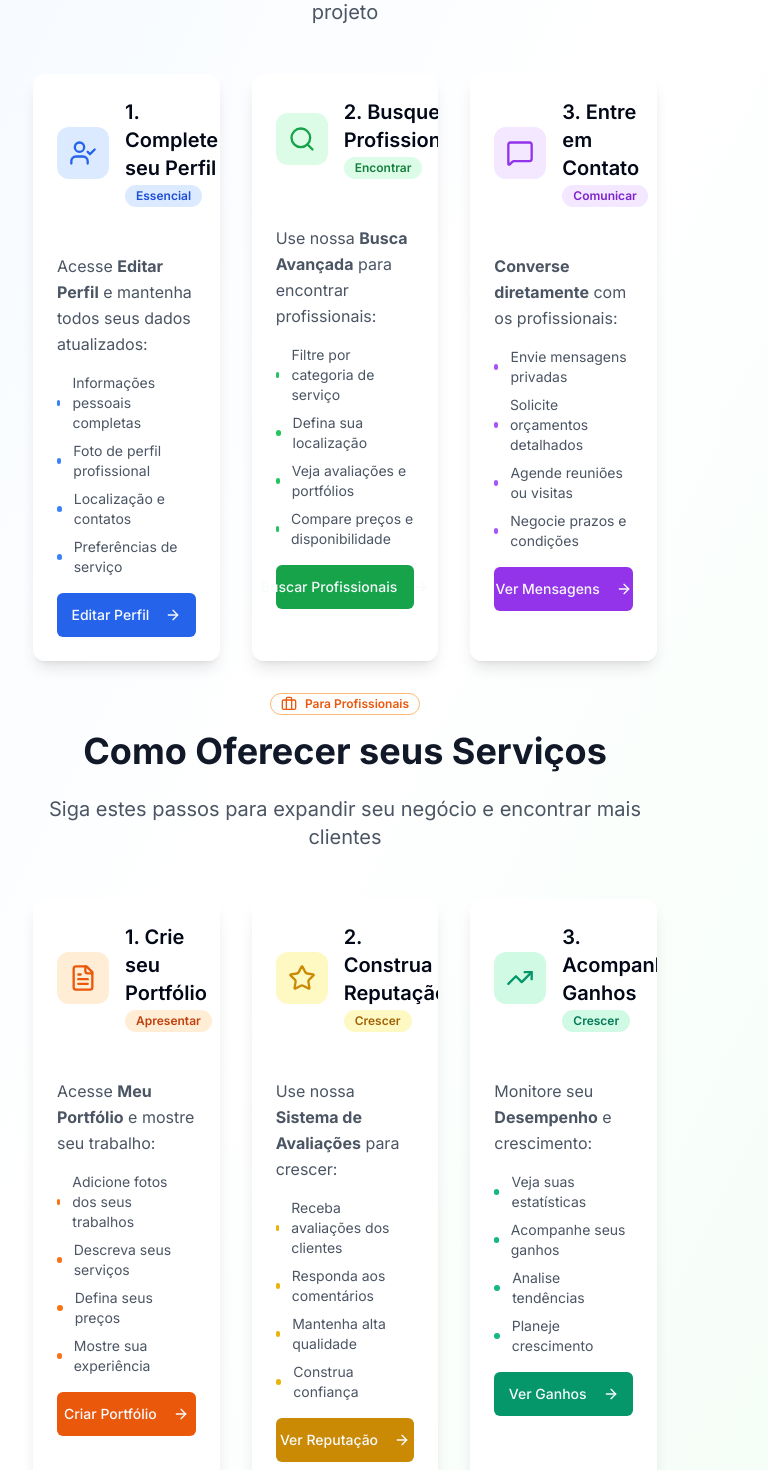
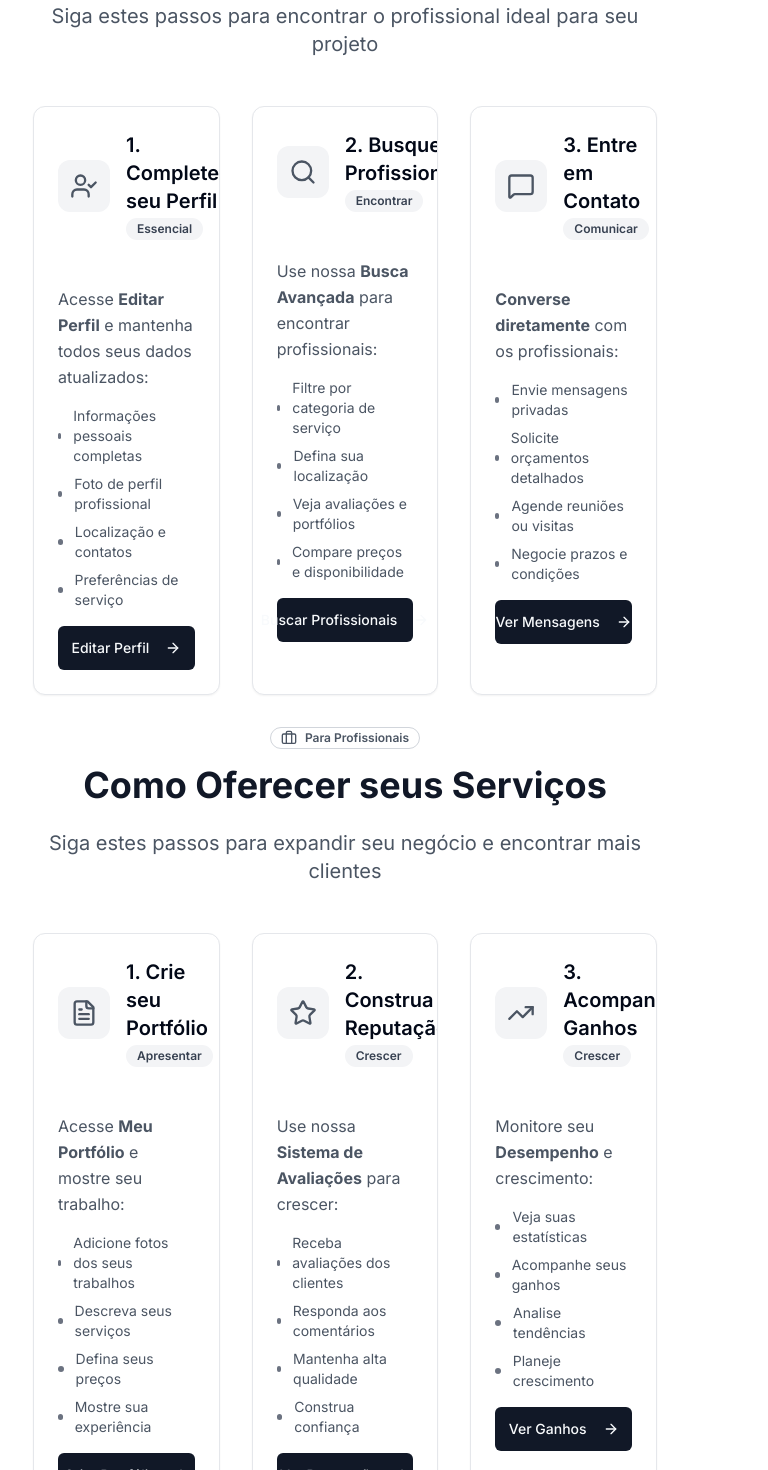
Before and after one commit to fabianoschmits/ConfiLar, a Next.js app: page /home in a window 1280 px wide. Shown: the part 660-2130 px from the top of the page, without its empty margins (295-1063 px from the left). Built offline with nearby package versions, Linux system fonts and the light colour scheme.

Commit message:
feat: simplificar design da página home - menos colorida e cards maiores no desktop

```diff
--- a/src/app/home/page.tsx
+++ b/src/app/home/page.tsx
@@ -29,12 +29,12 @@ export default function HomePage() {
 
   return (
     <MainLayout>
-      <div className="min-h-screen bg-gradient-to-br from-blue-50 via-white to-green-50">
+      <div className="min-h-screen bg-white">
         <ResponsiveContainer spacing="lg" maxWidth="2xl">
           {/* Header */}
-          <div className="text-center py-8 lg:py-12">
-            <div className="bg-white/80 backdrop-blur-sm border border-blue-200 rounded-2xl p-8 lg:p-12 shadow-lg">
-              <Badge variant="outline" className="mb-6 text-blue-600 border-blue-300">
+          <div className="text-center py-12 lg:py-16">
+            <div className="bg-gray-50 border border-gray-200 rounded-xl p-8 lg:p-12">
+              <Badge variant="outline" className="mb-6 text-gray-600 border-gray-300">
                 <Users className="h-4 w-4 mr-2" />
                 Plataforma ConfiLar
               </Badge>
@@ -51,7 +51,7 @@ export default function HomePage() {
           {/* Seção: Para Clientes */}
           <section className="mb-16">
             <div className="text-center mb-12">
-              <Badge variant="outline" className="mb-4 text-green-600 border-green-300">
+              <Badge variant="outline" className="mb-4 text-gray-600 border-gray-300">
                 <Users className="h-4 w-4 mr-2" />
                 Para Clientes
               </Badge>
@@ -63,15 +63,15 @@ export default function HomePage() {
 
             <div className="grid gap-8 md:grid-cols-2 lg:grid-cols-3 max-w-7xl mx-auto">
               {/* Passo 1 */}
-              <Card className="relative overflow-hidden border-0 shadow-lg hover:shadow-xl transition-all duration-300 bg-white/90 backdrop-blur-sm">
+              <Card className="relative overflow-hidden border border-gray-200 shadow-sm hover:shadow-md transition-all duration-300 bg-white">
                 <CardHeader className="pb-4">
                   <div className="flex items-center space-x-4">
-                    <div className="bg-blue-100 p-3 rounded-xl">
-                      <UserCheck className="h-7 w-7 text-blue-600" />
+                    <div className="bg-gray-100 p-3 rounded-xl">
+                      <UserCheck className="h-7 w-7 text-gray-600" />
                     </div>
                     <div>
                       <CardTitle className="text-xl">1. Complete seu Perfil</CardTitle>
-                      <Badge variant="secondary" className="text-xs bg-blue-100 text-blue-700">Essencial</Badge>
+                      <Badge variant="secondary" className="text-xs bg-gray-100 text-gray-700">Essencial</Badge>
                     </div>
                   </div>
                 </CardHeader>
@@ -81,25 +81,25 @@ export default function HomePage() {
                   </p>
                   <ul className="text-sm space-y-2 text-gray-600">
                     <li className="flex items-center">
-                      <div className="w-1.5 h-1.5 bg-blue-500 rounded-full mr-3"></div>
+                      <div className="w-1.5 h-1.5 bg-gray-500 rounded-full mr-3"></div>
                       Informações pessoais completas
                     </li>
                     <li className="flex items-center">
-                      <div className="w-1.5 h-1.5 bg-blue-500 rounded-full mr-3"></div>
+                      <div className="w-1.5 h-1.5 bg-gray-500 rounded-full mr-3"></div>
                       Foto de perfil profissional
                     </li>
                     <li className="flex items-center">
-                      <div className="w-1.5 h-1.5 bg-blue-500 rounded-full mr-3"></div>
+                      <div className="w-1.5 h-1.5 bg-gray-500 rounded-full mr-3"></div>
                       Localização e contatos
                     </li>
                     <li className="flex items-center">
-                      <div className="w-1.5 h-1.5 bg-blue-500 rounded-full mr-3"></div>
+                      <div className="w-1.5 h-1.5 bg-gray-500 rounded-full mr-3"></div>
                       Preferências de serviço
                     </li>
                   </ul>
                   <Button
                     onClick={() => handleNavigateTo('/perfil')}
-                    className="w-full bg-blue-600 hover:bg-blue-700"
+                    className="w-full bg-gray-900 hover:bg-gray-800"
                     size="lg"
                   >
                     Editar Perfil
@@ -109,15 +109,15 @@ export default function HomePage() {
               </Card>
 
               {/* Passo 2 */}
-              <Card className="relative overflow-hidden border-0 shadow-lg hover:shadow-xl transition-all duration-300 bg-white/90 backdrop-blur-sm">
+              <Card className="relative overflow-hidden border border-gray-200 shadow-sm hover:shadow-md transition-all duration-300 bg-white">
                 <CardHeader className="pb-4">
                   <div className="flex items-center space-x-4">
-                    <div className="bg-green-100 p-3 rounded-xl">
-                      <Search className="h-7 w-7 text-green-600" />
+                    <div className="bg-gray-100 p-3 rounded-xl">
+                      <Search className="h-7 w-7 text-gray-600" />
                     </div>
                     <div>
                       <CardTitle className="text-xl">2. Busque Profissionais</CardTitle>
-                      <Badge variant="secondary" className="text-xs bg-green-100 text-green-700">Encontrar</Badge>
+                      <Badge variant="secondary" className="text-xs bg-gray-100 text-gray-700">Encontrar</Badge>
                     </div>
                   </div>
                 </CardHeader>
@@ -127,25 +127,25 @@ export default function HomePage() {
                   </p>
                   <ul className="text-sm space-y-2 text-gray-600">
                     <li className="flex items-center">
-                      <div className="w-1.5 h-1.5 bg-green-500 rounded-full mr-3"></div>
+                      <div className="w-1.5 h-1.5 bg-gray-500 rounded-full mr-3"></div>
                       Filtre por categoria de serviço
                     </li>
                     <li className="flex items-center">
-                      <div className="w-1.5 h-1.5 bg-green-500 rounded-full mr-3"></div>
+                      <div className="w-1.5 h-1.5 bg-gray-500 rounded-full mr-3"></div>
                       Defina sua localização
                     </li>
                     <li className="flex items-center">
-                      <div className="w-1.5 h-1.5 bg-green-500 rounded-full mr-3"></div>
+                      <div className="w-1.5 h-1.5 bg-gray-500 rounded-full mr-3"></div>
                       Veja avaliações e portfólios
                     </li>
                     <li className="flex items-center">
-                      <div className="w-1.5 h-1.5 bg-green-500 rounded-full mr-3"></div>
+                      <div className="w-1.5 h-1.5 bg-gray-500 rounded-full mr-3"></div>
                       Compare preços e disponibilidade
                     </li>
                   </ul>
                   <Button
                     onClick={() => handleNavigateTo('/buscar')}
-                    className="w-full bg-green-600 hover:bg-green-700"
+                    className="w-full bg-gray-900 hover:bg-gray-800"
                     size="lg"
                   >
                     Buscar Profissionais
@@ -155,15 +155,15 @@ export default function HomePage() {
               </Card>
 
               {/* Passo 3 */}
-              <Card className="relative overflow-hidden border-0 shadow-lg hover:shadow-xl transition-all duration-300 bg-white/90 backdrop-blur-sm">
+              <Card className="relative overflow-hidden border border-gray-200 shadow-sm hover:shadow-md transition-all duration-300 bg-white">
                 <CardHeader className="pb-4">
                   <div className="flex items-center space-x-4">
-                    <div className="bg-purple-100 p-3 rounded-xl">
-                      <MessageSquare className="h-7 w-7 text-purple-600" />
+                    <div className="bg-gray-100 p-3 rounded-xl">
+                      <MessageSquare className="h-7 w-7 text-gray-600" />
                     </div>
                     <div>
                       <CardTitle className="text-xl">3. Entre em Contato</CardTitle>
-                      <Badge variant="secondary" className="text-xs bg-purple-100 text-purple-700">Comunicar</Badge>
+                      <Badge variant="secondary" className="text-xs bg-gray-100 text-gray-700">Comunicar</Badge>
                     </div>
                   </div>
                 </CardHeader>
@@ -173,25 +173,25 @@ export default function HomePage() {
                   </p>
                   <ul className="text-sm space-y-2 text-gray-600">
                     <li className="flex items-center">
-                      <div className="w-1.5 h-1.5 bg-purple-500 rounded-full mr-3"></div>
+                      <div className="w-1.5 h-1.5 bg-gray-500 rounded-full mr-3"></div>
                       Envie mensagens privadas
                     </li>
                     <li className="flex items-center">
-                      <div className="w-1.5 h-1.5 bg-purple-500 rounded-full mr-3"></div>
+                      <div className="w-1.5 h-1.5 bg-gray-500 rounded-full mr-3"></div>
                       Solicite orçamentos detalhados
                     </li>
                     <li className="flex items-center">
-                      <div className="w-1.5 h-1.5 bg-purple-500 rounded-full mr-3"></div>
+                      <div className="w-1.5 h-1.5 bg-gray-500 rounded-full mr-3"></div>
                       Agende reuniões ou visitas
                     </li>
                     <li className="flex items-center">
-                      <div className="w-1.5 h-1.5 bg-purple-500 rounded-full mr-3"></div>
+                      <div className="w-1.5 h-1.5 bg-gray-500 rounded-full mr-3"></div>
                       Negocie prazos e condições
                     </li>
                   </ul>
                   <Button
                     onClick={() => handleNavigateTo('/mensagens')}
-                    className="w-full bg-purple-600 hover:bg-purple-700"
+                    className="w-full bg-gray-900 hover:bg-gray-800"
                     size="lg"
                   >
                     Ver Mensagens
@@ -205,7 +205,7 @@ export default function HomePage() {
           {/* Seção: Para Profissionais */}
           <section className="mb-16">
             <div className="text-center mb-12">
-              <Badge variant="outline" className="mb-4 text-orange-600 border-orange-300">
+              <Badge variant="outline" className="mb-4 text-gray-600 border-gray-300">
                 <Briefcase className="h-4 w-4 mr-2" />
                 Para Profissionais
               </Badge>
@@ -217,15 +217,15 @@ export default function HomePage() {
 
             <div className="grid gap-8 md:grid-cols-2 lg:grid-cols-3 max-w-7xl mx-auto">
               {/* Passo 1 */}
-              <Card className="relative overflow-hidden border-0 shadow-lg hover:shadow-xl transition-all duration-300 bg-white/90 backdrop-blur-sm">
+              <Card className="relative overflow-hidden border border-gray-200 shadow-sm hover:shadow-md transition-all duration-300 bg-white">
                 <CardHeader className="pb-4">
                   <div className="flex items-center space-x-4">
-                    <div className="bg-orange-100 p-3 rounded-xl">
-                      <FileText className="h-7 w-7 text-orange-600" />
+                    <div className="bg-gray-100 p-3 rounded-xl">
+                      <FileText className="h-7 w-7 text-gray-600" />
                     </div>
                     <div>
                       <CardTitle className="text-xl">1. Crie seu Portfólio</CardTitle>
-                      <Badge variant="secondary" className="text-xs bg-orange-100 text-orange-700">Apresentar</Badge>
+                      <Badge variant="secondary" className="text-xs bg-gray-100 text-gray-700">Apresentar</Badge>
                     </div>
                   </div>
                 </CardHeader>
@@ -235,25 +235,25 @@ export default function HomePage() {
                   </p>
                   <ul className="text-sm space-y-2 text-gray-600">
                     <li className="flex items-center">
-                      <div className="w-1.5 h-1.5 bg-orange-500 rounded-full mr-3"></div>
+                      <div className="w-1.5 h-1.5 bg-gray-500 rounded-full mr-3"></div>
                       Adicione fotos dos seus trabalhos
                     </li>
                     <li className="flex items-center">
-                      <div className="w-1.5 h-1.5 bg-orange-500 rounded-full mr-3"></div>
+                      <div className="w-1.5 h-1.5 bg-gray-500 rounded-full mr-3"></div>
                       Descreva seus serviços
                     </li>
                     <li className="flex items-center">
-                      <div className="w-1.5 h-1.5 bg-orange-500 rounded-full mr-3"></div>
+                      <div className="w-1.5 h-1.5 bg-gray-500 rounded-full mr-3"></div>
                       Defina seus preços
                     </li>
                     <li className="flex items-center">
-                      <div className="w-1.5 h-1.5 bg-orange-500 rounded-full mr-3"></div>
+                      <div className="w-1.5 h-1.5 bg-gray-500 rounded-full mr-3"></div>
                       Mostre sua experiência
                     </li>
                   </ul>
                   <Button
                     onClick={() => handleNavigateTo('/portfolio')}
-                    className="w-full bg-orange-600 hover:bg-orange-700"
+                    className="w-full bg-gray-900 hover:bg-gray-800"
                     size="lg"
                   >
                     Criar Portfólio
@@ -263,15 +263,15 @@ export default function HomePage() {
               </Card>
 
               {/* Passo 2 */}
-              <Card className="relative overflow-hidden border-0 shadow-lg hover:shadow-xl transition-all duration-300 bg-white/90 backdrop-blur-sm">
+              <Card className="relative overflow-hidden border border-gray-200 shadow-sm hover:shadow-md transition-all duration-300 bg-white">
                 <CardHeader className="pb-4">
                   <div className="flex items-center space-x-4">
-                    <div className="bg-yellow-100 p-3 rounded-xl">
-                      <Star className="h-7 w-7 text-yellow-600" />
+                    <div className="bg-gray-100 p-3 rounded-xl">
+                      <Star className="h-7 w-7 text-gray-600" />
                     </div>
                     <div>
                       <CardTitle className="text-xl">2. Construa Reputação</CardTitle>
-                      <Badge variant="secondary" className="text-xs bg-yellow-100 text-yellow-700">Crescer</Badge>
+                      <Badge variant="secondary" className="text-xs bg-gray-100 text-gray-700">Crescer</Badge>
                     </div>
                   </div>
                 </CardHeader>
@@ -281,25 +281,25 @@ export default function HomePage() {
                   </p>
                   <ul className="text-sm space-y-2 text-gray-600">
                     <li className="flex items-center">
-                      <div className="w-1.5 h-1.5 bg-yellow-500 rounded-full mr-3"></div>
+                      <div className="w-1.5 h-1.5 bg-gray-500 rounded-full mr-3"></div>
                       Receba avaliações dos clientes
                     </li>
                     <li className="flex items-center">
-                      <div className="w-1.5 h-1.5 bg-yellow-500 rounded-full mr-3"></div>
+                      <div className="w-1.5 h-1.5 bg-gray-500 rounded-full mr-3"></div>
                       Responda aos comentários
                     </li>
                     <li className="flex items-center">
-                      <div className="w-1.5 h-1.5 bg-yellow-500 rounded-full mr-3"></div>
+                      <div className="w-1.5 h-1.5 bg-gray-500 rounded-full mr-3"></div>
                       Mantenha alta qualidade
                     </li>
                     <li className="flex items-center">
-                      <div className="w-1.5 h-1.5 bg-yellow-500 rounded-full mr-3"></div>
+                      <div className="w-1.5 h-1.5 bg-gray-500 rounded-full mr-3"></div>
                       Construa confiança
                     </li>
                   </ul>
                   <Button
                     onClick={() => handleNavigateTo('/reputacao')}
-                    className="w-full bg-yellow-600 hover:bg-yellow-700"
+                    className="w-full bg-gray-900 hover:bg-gray-800"
                     size="lg"
                   >
                     Ver Reputação
@@ -309,15 +309,15 @@ export default function HomePage() {
               </Card>
 
               {/* Passo 3 */}
-              <Card className="relative overflow-hidden border-0 shadow-lg hover:shadow-xl transition-all duration-300 bg-white/90 backdrop-blur-sm">
+              <Card className="relative overflow-hidden border border-gray-200 shadow-sm hover:shadow-md transition-all duration-300 bg-white">
                 <CardHeader className="pb-4">
                   <div className="flex items-center space-x-4">
-                    <div className="bg-emerald-100 p-3 rounded-xl">
-                      <TrendingUp className="h-7 w-7 text-emerald-600" />
+                    <div className="bg-gray-100 p-3 rounded-xl">
+                      <TrendingUp className="h-7 w-7 text-gray-600" />
                     </div>
                     <div>
                       <CardTitle className="text-xl">3. Acompanhe Ganhos</CardTitle>
-                      <Badge variant="secondary" className="text-xs bg-emerald-100 text-emerald-700">Crescer</Badge>
+                      <Badge variant="secondary" className="text-xs bg-gray-100 text-gray-700">Crescer</Badge>
                     </div>
                   </div>
                 </CardHeader>
@@ -327,25 +327,25 @@ export default function HomePage() {
                   </p>
                   <ul className="text-sm space-y-2 text-gray-600">
                     <li className="flex items-center">
-                      <div className="w-1.5 h-1.5 bg-emerald-500 rounded-full mr-3"></div>
+                      <div className="w-1.5 h-1.5 bg-gray-500 rounded-full mr-3"></div>
                       Veja suas estatísticas
                     </li>
                     <li className="flex items-center">
-                      <div className="w-1.5 h-1.5 bg-emerald-500 rounded-full mr-3"></div>
+                      <div className="w-1.5 h-1.5 bg-gray-500 rounded-full mr-3"></div>
                       Acompanhe seus ganhos
                     </li>
                     <li className="flex items-center">
-                      <div className="w-1.5 h-1.5 bg-emerald-500 rounded-full mr-3"></div>
+                      <div className="w-1.5 h-1.5 bg-gray-500 rounded-full mr-3"></div>
                       Analise tendências
                     </li>
                     <li className="flex items-center">
-                      <div className="w-1.5 h-1.5 bg-emerald-500 rounded-full mr-3"></div>
+                      <div className="w-1.5 h-1.5 bg-gray-500 rounded-full mr-3"></div>
                       Planeje crescimento
                     </li>
                   </ul>
                   <Button
                     onClick={() => handleNavigateTo('/ganhos')}
-                    className="w-full bg-emerald-600 hover:bg-emerald-700"
+                    className="w-full bg-gray-900 hover:bg-gray-800"
                     size="lg"
                   >
                     Ver Ganhos
@@ -358,7 +358,7 @@ export default function HomePage() {
 
           {/* CTA Final */}
           <div className="text-center py-12">
-            <div className="bg-gradient-to-r from-blue-50 to-green-50 border border-blue-200 rounded-3xl p-12 shadow-lg">
+            <div className="bg-gray-50 border border-gray-200 rounded-2xl p-12 shadow-sm">
               <h3 className="text-3xl lg:text-4xl font-bold mb-6 text-gray-900">
                 Pronto para Começar?
               </h3>
@@ -369,7 +369,7 @@ export default function HomePage() {
                 <Button
                   onClick={() => handleNavigateTo('/buscar')}
                   size="lg"
-                  className="bg-blue-600 hover:bg-blue-700 text-lg px-8 py-3"
+                  className="bg-gray-900 hover:bg-gray-800 text-lg px-8 py-3"
                 >
                   Buscar Profissionais
                 </Button>
@@ -377,7 +377,7 @@ export default function HomePage() {
                   onClick={() => handleNavigateTo('/perfil')}
                   variant="outline"
                   size="lg"
-                  className="border-blue-300 text-blue-600 hover:bg-blue-50 text-lg px-8 py-3"
+                  className="border-gray-300 text-gray-700 hover:bg-gray-50 text-lg px-8 py-3"
                 >
                   Criar Perfil
                 </Button>
```
